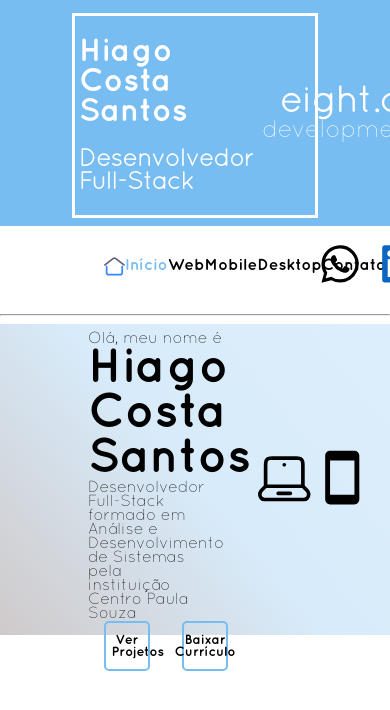
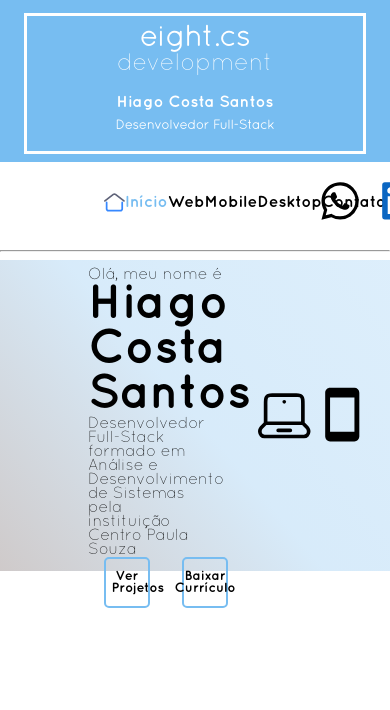
Before and after one commit to HiagoCS/eightcs, a React app in the folder frontend/: page / in a window 390 px wide. Shown: the top 710 px of the page. Built offline with nearby package versions, Linux system fonts and the light colour scheme; the HTML template or start-up script is replaced by a standard one.

Commit message:
responsive banner

```diff
--- a/frontend/src/components/banner/style.scss
+++ b/frontend/src/components/banner/style.scss
@@ -36,3 +36,46 @@
         }
     }
 }
+@media (max-width: 646px) {
+    .app {
+        .banner {
+            flex-direction: column-reverse;
+            align-items: center;
+            text-align: center;
+            margin: 5px 1pc 0 1pc;
+            padding-top:10px;
+            h2 {
+                font-size: 1.2pc;
+            }
+            .name {
+                margin: 0.5pc 0;
+                h1 {
+                    font-size: 1pc;
+                }
+                h2{
+                    font-size:0.8pc;
+                }
+            }
+            .logo {
+                font-size: 1.5pc;
+                .logo-text {
+                    justify-content: center;
+                    font-size: 120%;
+                }
+            }
+        }
+    }
+}
+@media (max-width: 213px){
+    .app{
+        .banner{
+            padding: 5vh 5vw 5vh 5vw;
+            .logo{
+                font-size: 110%;
+            }
+            .name{
+                display:none;
+            }
+        }
+    }
+}
--- a/frontend/src/styles/main.scss
+++ b/frontend/src/styles/main.scss
@@ -1,6 +1,9 @@
 @use "@/styles/fonts/fonts.scss" as *;
+:root{
+  min-width:171px;
+}
+body {
 
-body {
   margin: 0;
   font-family: "Quicksand-Regular";
 }
```
